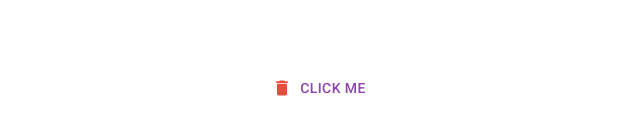
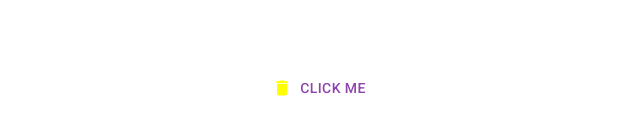
Before and after one commit to coderoadpl/frontend--material-ui--task-17, a React (Create React App) app: page / in a window 1280 px wide. Shown: the part 312-446 px from the top of the page, without its empty margins (319-959 px from the left). Built offline with nearby package versions, Linux system fonts and the light colour scheme.

Commit message:
Using theme and props in `makeStyles`

```diff
--- a/src/App.js
+++ b/src/App.js
@@ -1,46 +1,15 @@
 import React from 'react'
 
-import { makeStyles } from '@mui/styles'
-
-import { Delete as DeleteIcon } from '@mui/icons-material'
-
-import { Button } from '@mui/material'
-
-const useStyles = makeStyles((theme) => ({
-  root: {
-    width: '100vw',
-    height: '100vh',
-    display: 'flex',
-    justifyContent: 'center',
-    alignItems: 'center'
-  },
-  button: {
-    width: 400,
-    '& .MuiButton-startIcon': {
-      color: theme.palette.error.main
-    },
-    '& .MuiTouchRipple-rippleVisible': {
-      backgroundColor: theme.palette.error.main
-    }
-  }
-}), { name: 'App' })
+import CustomButton from './components/CustomButton'
 
 export const App = () => {
-  const classes = useStyles()
+  return (
+    <div>
 
-  console.log(classes)
-
-  return (
-    <div
-      className={classes.root}
-    >
-
-      <Button
-        className={classes.button}
-        startIcon={<DeleteIcon />}
-      >
-        CLICK ME
-      </Button>
+      <CustomButton
+        iconColor={'yellow'}
+        rippleColor={'green'}
+      />
 
     </div>
   )
--- /dev/null
+++ b/src/components/CustomButton/CustomButton.js
@@ -0,0 +1,64 @@
+import React from 'react'
+import PropTypes from 'prop-types'
+import clsx from 'clsx'
+
+import { makeStyles } from '@mui/styles'
+
+import { Delete as DeleteIcon } from '@mui/icons-material'
+
+import { Button } from '@mui/material'
+
+const useStyles = makeStyles((theme) => ({
+  root: {
+    width: '100vw',
+    height: '100vh',
+    display: 'flex',
+    justifyContent: 'center',
+    alignItems: 'center'
+  },
+  button: {
+    width: 400,
+    '& .MuiButton-startIcon': {
+      color: ({ iconColor }) => iconColor || theme.palette.error.main
+    },
+    '& .MuiTouchRipple-rippleVisible': {
+      backgroundColor: ({ rippleColor }) => rippleColor || theme.palette.error.main
+    }
+  }
+}), { name: 'CustomButton' })
+
+export const CustomButton = (props) => {
+  const {
+    className,
+    iconColor,
+    rippleColor,
+    ...otherProps
+  } = props
+
+  const classes = useStyles({ rippleColor, iconColor })
+
+  return (
+    <div
+      className={clsx([
+        classes.root,
+        className
+      ])}
+      {...otherProps}
+    >
+      <Button
+        className={classes.button}
+        startIcon={<DeleteIcon />}
+      >
+        CLICK ME
+      </Button>
+    </div>
+  )
+}
+
+CustomButton.propTypes = {
+  className: PropTypes.string,
+  iconColor: PropTypes.string,
+  rippleColor: PropTypes.string
+}
+
+export default CustomButton
--- /dev/null
+++ b/src/components/CustomButton/index.js
@@ -0,0 +1,2 @@
+export * from './CustomButton'
+export { default } from './CustomButton'
```
